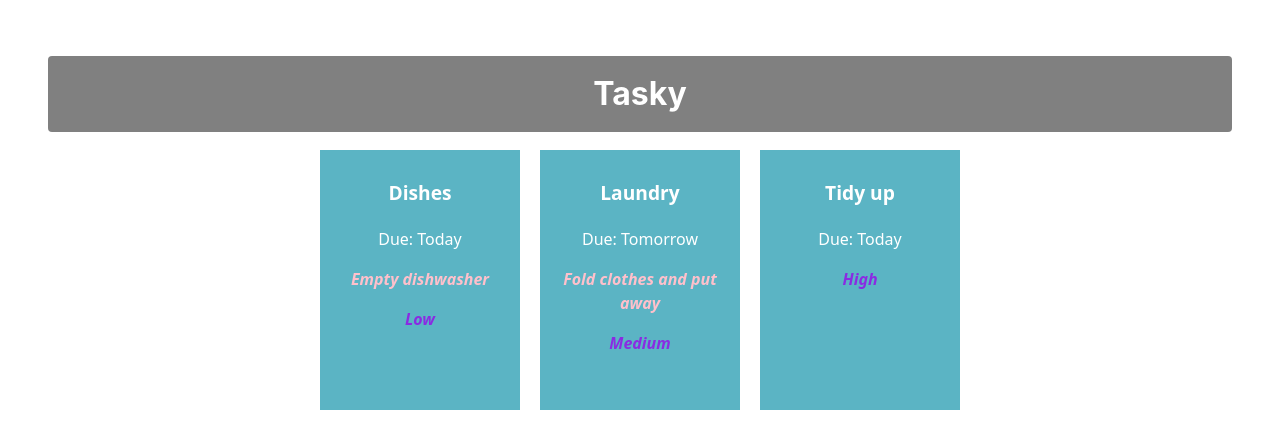
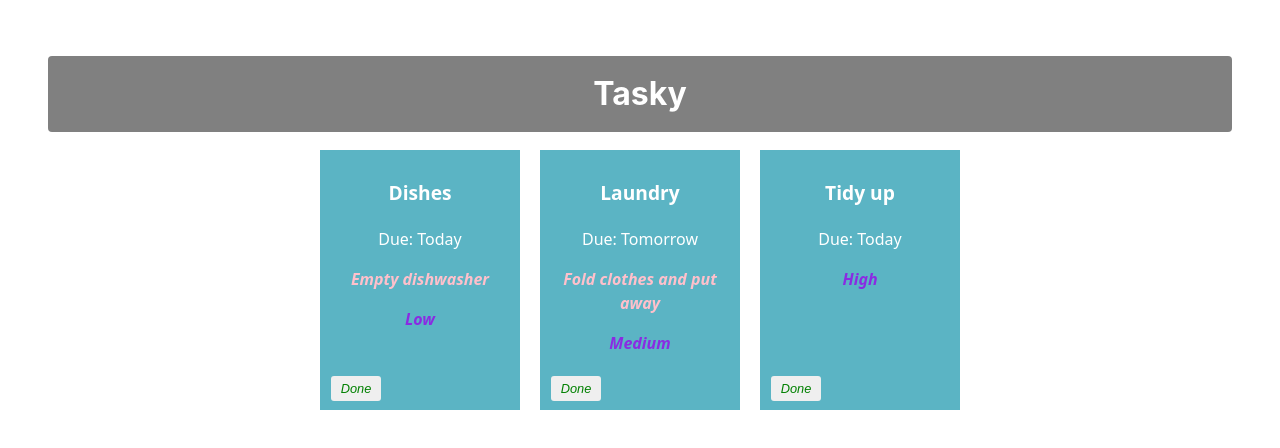
Before and after one commit to RianMcHale/React-Basic-Labs, a React (Vite) app in the folder tasky/: page / in a window 1280 px wide. Shown: the top 448 px of the page. Built offline with nearby package versions, Linux system fonts and the light colour scheme.

Commit message:
Mark task as done

```diff
--- a/tasky/src/App.css
+++ b/tasky/src/App.css
@@ -35,6 +35,25 @@
   padding: 10px;
   position: relative;
 }
+
+button {
+  border: none;
+  border-radius: 3px;
+  font-style: italic;
+  font-size: 0.8em;
+  margin: 4px 6px;
+  width: 50px;
+  height: 25px;
+}
+
+.doneButton {
+  position: absolute;
+  bottom: 5px;
+  left: 5px;
+  color: green;
+}
+
+
 .title {
   font-weight: bold;
   font-size: 1.2em;
--- a/tasky/src/App.jsx
+++ b/tasky/src/App.jsx
@@ -5,21 +5,29 @@
 function App() {
   const [ taskState, setTaskState ] = useState({
     tasks: [
-      { id: 1, title:"Dishes", description: "Empty dishwasher", deadline: "Today", priority: "Low" },
-      { id: 2, title: "Laundry", description: "Fold clothes and put away", deadline: "Tomorrow", priority: "Medium" },
-      { id: 3, title: "Tidy up", deadline: "Today", priority: "High"}
+      { id: 1, title:"Dishes", description: "Empty dishwasher", deadline: "Today", priority: "Low", done: false },
+      { id: 2, title: "Laundry", description: "Fold clothes and put away", deadline: "Tomorrow", priority: "Medium", done: false },
+      { id: 3, title: "Tidy up", deadline: "Today", priority: "High", done: false }
     ]
   });
+  const doneHandler = (taskIndex) => {
+    const tasks = [...taskState.tasks];
+    tasks[taskIndex].done = !tasks[taskIndex].done;
+    setTaskState({tasks});
+    console.log(`${taskIndex} ${tasks[taskIndex].done}`)
+  }
   return (
     <div className="container">
       <h1>Tasky</h1>
-      {taskState.tasks.map((task) => (
+      {taskState.tasks.map((task, index) => (
       <Task
       title={task.title}
       description={task.description}
       deadline={task.deadline}
       key={task.id}
-      priority={task.priority} />
+      priority={task.priority}
+      done={task.done}
+      markDone={() => doneHandler(index)} />
       ))}
     </div>
   );
--- a/tasky/src/components/Task.jsx
+++ b/tasky/src/components/Task.jsx
@@ -3,11 +3,12 @@
 const Task = (props) => {
 
     return (
-        <div className="card">
+        <div className="card" style={{backgroundColor: props.done ? 'lightgrey' : '#5bb4c4'}}>
             <p className="title">{props.title}</p>
             <p>Due: {props.deadline}</p>
             <p className="description">{props.description}</p>
             <p className="priority">{props.priority}</p>
+            <button onClick={props.markDone} className='doneButton'>Done</button>
         </div>
     )
 }
```
